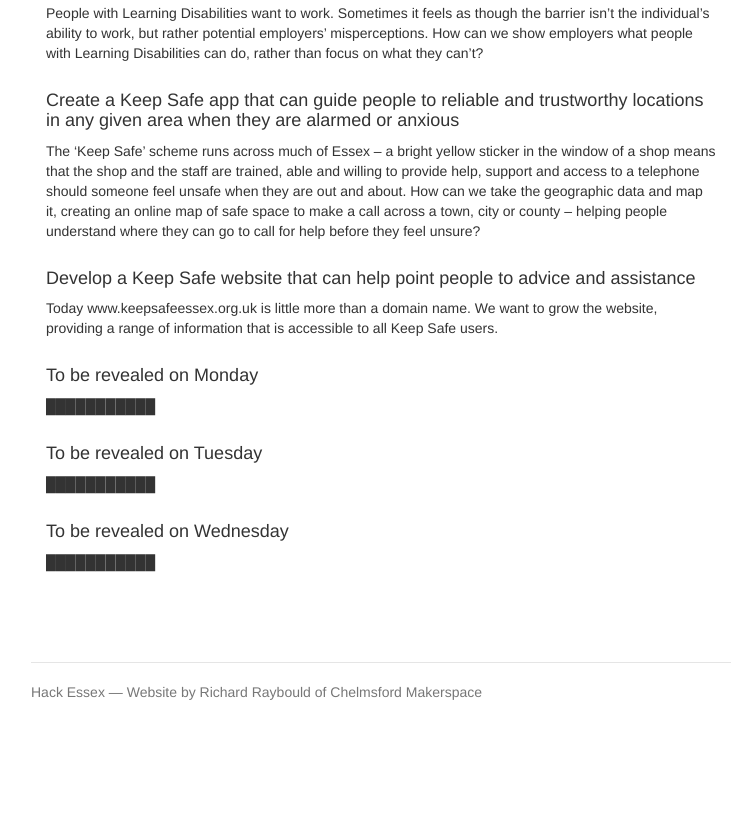
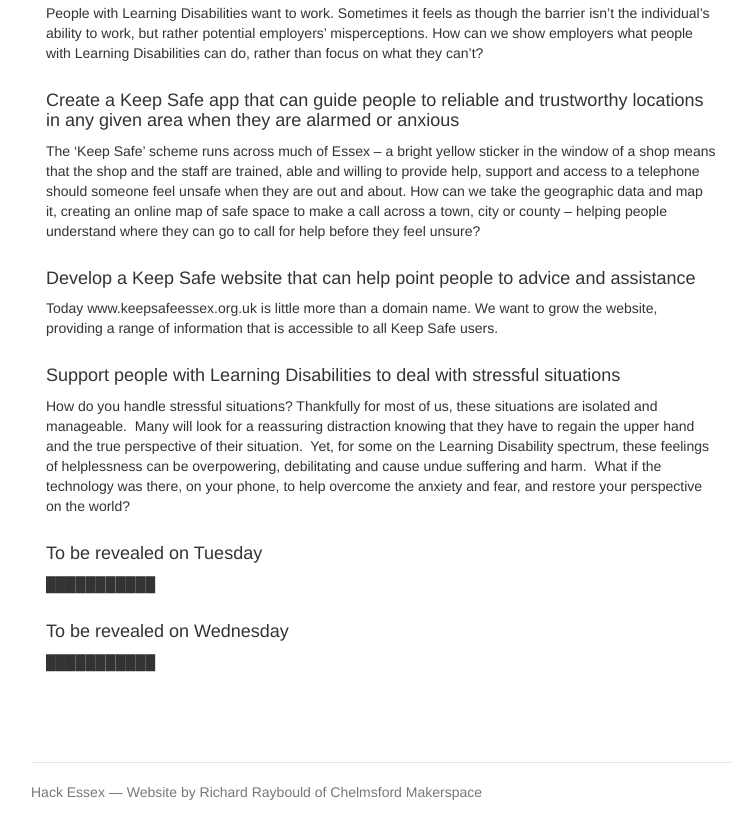
Before and after one commit to ChelmsfordMakerspace/civiccamp, a plain HTML site: page index.html in a window 1280 px wide. Shown: the part 1607-2439 px from the top of the page, without its empty margins (259-1005 px from the left). Before the commit the page ends 2339 px from the top, so only its background shows below. Drawn offline with Linux system fonts and the light colour scheme.

Commit message:
Add fourth day of inspiration.

```diff
--- a/index.html
+++ b/index.html
@@ -66,8 +66,8 @@
 How can we take the geographic data and map it, creating an online map of safe space to make a call across a town, city or county – helping people understand where they can go to call for help before they feel unsure?</p>
 		 <h4>Develop a Keep Safe website that can help point people to advice and assistance</h4>
 		 <p>Today www.keepsafeessex.org.uk is little more than a domain name.  We want to grow the website, providing a range of information that is accessible to all Keep Safe users.</p>
-		 <h4>To be revealed on Monday</h4>
-		 <p>&block;&block;&block;&block;&block;&block;&block;&block;&block;&block;&block;</p>
+		 <h4>Support people with Learning Disabilities to deal with stressful situations</h4>
+		 <p>How do you handle stressful situations?  Thankfully for most of us, these situations are isolated and manageable.  Many will look for a reassuring distraction knowing that they have to regain the upper hand and the true perspective of their situation.  Yet, for some on the Learning Disability spectrum, these feelings of helplessness can be overpowering, debilitating and cause undue suffering and harm.  What if the technology was there, on your phone, to help overcome the anxiety and fear, and restore your perspective on the world?</p>
 		 <h4>To be revealed on Tuesday</h4>
 		 <p>&block;&block;&block;&block;&block;&block;&block;&block;&block;&block;&block;</p>
 		 <h4>To be revealed on Wednesday</h4>
```
